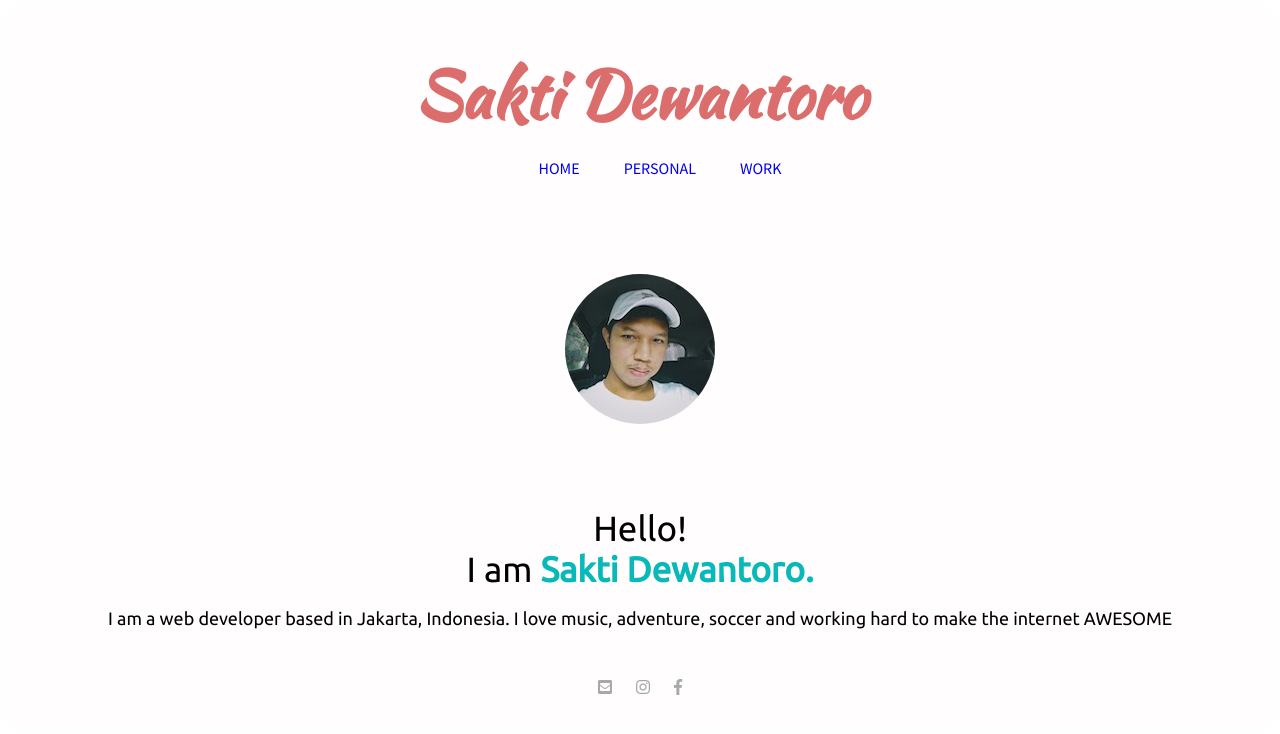
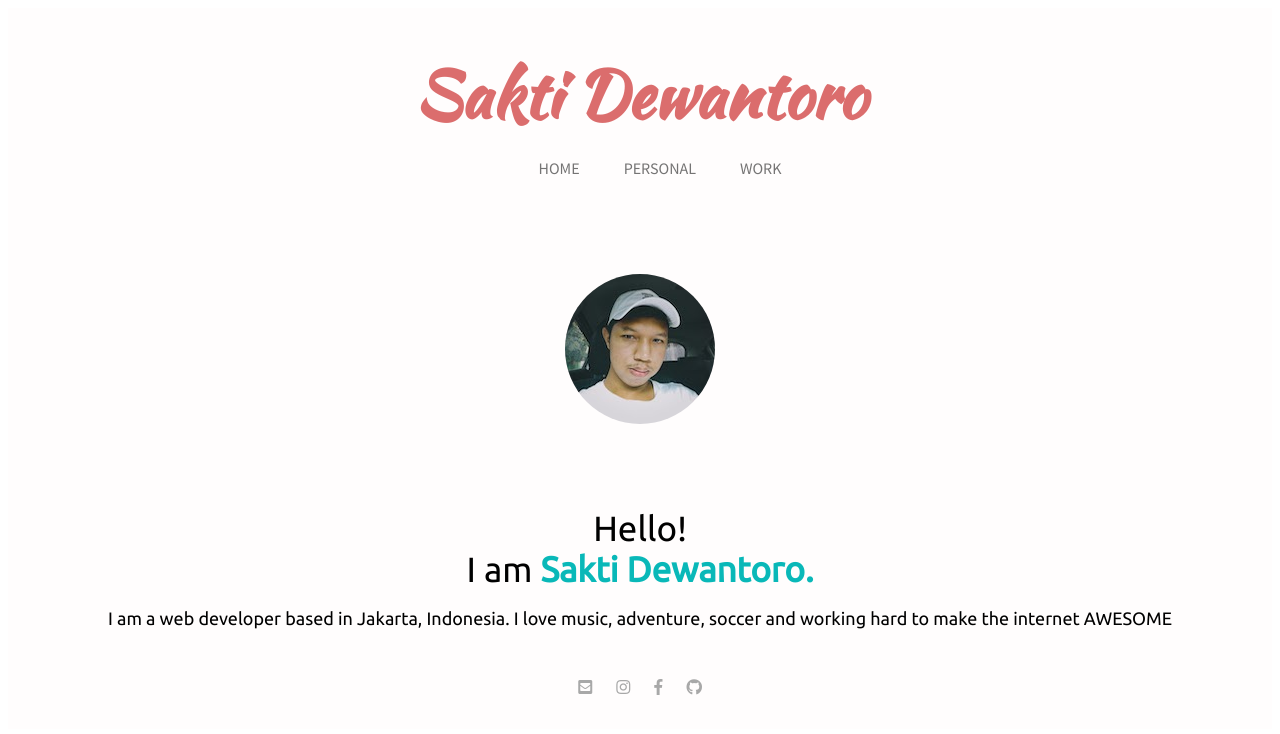
Before and after one commit to saktyd/sakti-dewantoro, a plain HTML site: page index.html in a window 1280 px wide. Drawn offline with Linux system fonts and the light colour scheme.

Commit message:
Change navbar hover color, add github logo

```diff
--- a/index.css
+++ b/index.css
@@ -46,14 +46,9 @@
   padding: 5em;
 }
 
-.nav-focus:hover {
+a:hover {
   background: rgb(255, 253, 253);
   cursor: pointer;
-  color: #a8a8a8;
-}
-
-.nav-focus:active {
-  background: rgb(255, 253, 253);
   color: #a8a8a8;
 }
 
@@ -96,4 +91,5 @@ footer {
 
 a {
   text-decoration: none;
+  color: #757474;
 }
--- a/index.html
+++ b/index.html
@@ -50,14 +50,17 @@
 
       <footer class="footer">
         <span>
-          <a href="mailto:saktyd@gmail.com"
+          <a target="_blank" href="mailto:saktyd@gmail.com"
             ><i class="fas fa-envelope-square"></i>
           </a>
-          <a href="https://www.instagram.com/saktyd"
+          <a target="_blank" href="https://www.instagram.com/saktyd"
             ><i class="fab fa-instagram"></i>
           </a>
-          <a href="https://www.facebook.com/SaktyDewantara"
+          <a target="_blank" href="https://www.facebook.com/SaktyDewantara"
             ><i class="fab fa-facebook-f"></i>
+          </a>
+          <a target="_blank" href="https://github.com/saktyd"
+            ><i class="fab fa-github"></i>
           </a>
         </span>
       </footer>
```
